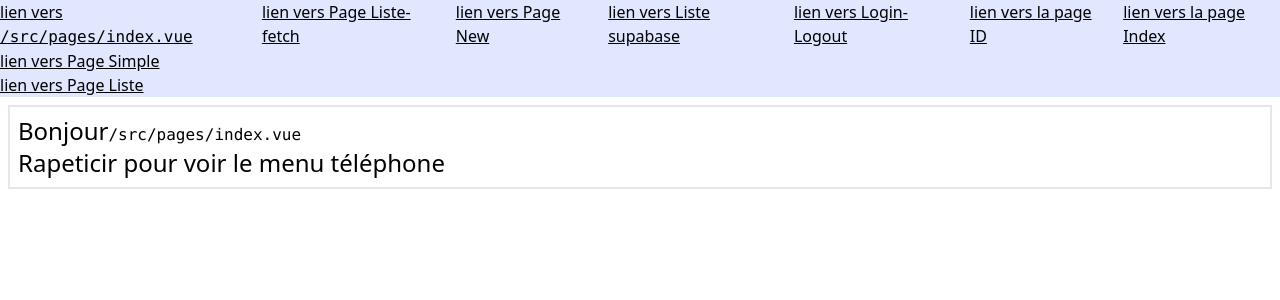
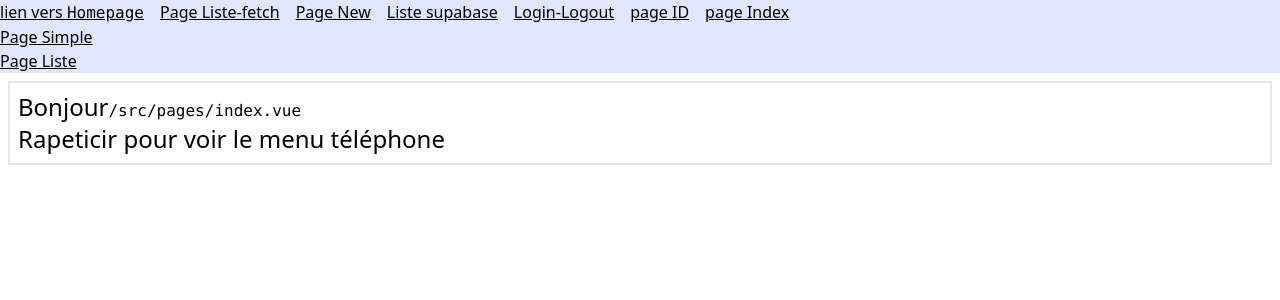
Before and after one commit to ChamberlinMorgane/tp1-dev-frontp-morgane-chamberlin, a Vue app: page / in a window 1280 px wide. Shown: the top 300 px of the page. Built offline with nearby package versions, Linux system fonts and the light colour scheme; what @formkit/vue would draw is missing.

Commit message:
finissions du css pour le menu fonctionnelle (telephone/ordinateur)

```diff
--- a/src/App.vue
+++ b/src/App.vue
@@ -2,108 +2,113 @@
   <nav>
     <div class=" lg:hidden flex items-center">
       <button v-on:click="menuNav = !menuNav " class=" py-6 px-3 ">
-        <Bars3Icon class="h-10 w-10 text-indigo-700" :class="{hidden: !menuNav}" />
+        <Bars3Icon class="h-10 w-10 text-red-600" :class="{hidden: !menuNav}" />
       </button>
     </div>
 
-    <div class="flex flex-row-reverse" :class="{hidden: menuNav }">
+    <div class="flex " :class="{hidden: menuNav }">
       <button v-if="!menuNav" v-on:click="menuNav = !menuNav" class=" py-6 px-3 ">
-        <XMarkIcon class="h-10 w-10 text-indigo-600" />
+        <XMarkIcon class="h-10 w-10 text-red-600" />
       </button>
 
 
-      <ul>
+      <ul class="justify-center m-auto">
         <li>
-          <router-link class="text-red-600 underline" to="/">
+          <router-link class="text-black underline" to="/">
             lien vers
-            <code class="font-mono">/src/pages/index.vue</code>
+            <code class="font-mono">Homepage</code>
           </router-link>
         <li>
-          <router-link class="text-red-600 underline" to="/simple">
-            <h2>lien vers Page Simple</h2>
+          <router-link class="text-black underline" to="/simple">
+            <h2>Page Simple</h2>
           </router-link>
         </li>
         <li>
-          <router-link class="text-red-600 underline" to="/liste">
-            <h2>lien vers Page Liste</h2>
+          <router-link class="text-black underline" to="/liste">
+            <h2>Page Liste</h2>
           </router-link>
         </li>
         </li>
         <li>
-          <router-link class="text-red-600 underline" to="/liste-fetch">
-            <h2>lien vers Page Liste-fetch</h2>
+          <router-link class="text-black underline" to="/liste-fetch">
+            <h2> Page Liste-fetch</h2>
           </router-link>
         </li>
         <li>
-          <router-link class="text-red-600 underline" to="/edit/new">
-            <h2>lien vers Page New</h2>
+          <router-link class="text-black underline" to="/edit/new">
+            <h2> Page New</h2>
           </router-link>
         </li>
         <li>
-          <router-link class="text-red-600 underline" to="/liste-supabase">
-            <h2>lien vers Liste supabase</h2>
+          <router-link class="text-black underline" to="/liste-supabase">
+            <h2> Liste supabase</h2>
           </router-link>
         </li>
         <li>
-          <router-link class="text-red-600 underline" to="/login-logout">
-            <h2>lien vers Login-Logout</h2>
+          <router-link class="text-black underline" to="/login-logout">
+            <h2> Login-Logout</h2>
           </router-link>
         </li>
         <li>
-          <router-link class="text-red-600 underline" to="/edit/id">
-            <h2>lien vers la page ID</h2>
+          <router-link class="text-black underline" to="/edit/id">
+            <h2> page ID</h2>
+          </router-link>
+        </li>
+        <li>
+          <router-link class="text-black underline" to="/quartier">
+            <h2> page Index</h2>
           </router-link>
         </li>
       </ul>
     </div>
 
 
-    <div class="hidden lg:flex justify-center bg-indigo-100">
-      <ul class="flex space-x-5">
+    <div class="hidden lg:flex bg-indigo-100">
+      <ul class="flex space-x-4">
         <li>
           <router-link class="text-black underline" to="/">
             lien vers
-            <code class="font-mono">/src/pages/index.vue</code>
+            <code class="font-mono">Homepage</code>
           </router-link>
         <li>
           <router-link class="text-black underline" to="/simple">
-            <h2>lien vers Page Simple</h2>
+            <h2>Page Simple</h2>
           </router-link>
         </li>
         <li>
           <router-link class="text-black underline" to="/liste">
-            <h2>lien vers Page Liste</h2>
+            <h2> Page Liste</h2>
           </router-link>
         </li>
         </li>
         <li>
           <router-link class="text-black underline" to="/liste-fetch">
-            <h2>lien vers Page Liste-fetch</h2>
+            <h2> Page Liste-fetch</h2>
           </router-link>
         </li>
         <li>
           <router-link class="text-black underline" to="/edit/new">
-            <h2>lien vers Page New</h2>
+            <h2> Page New</h2>
           </router-link>
         </li>
         <li>
           <router-link class="text-black underline" to="/liste-supabase">
-            <h2>lien vers Liste supabase</h2>
+            <h2> Liste supabase</h2>
           </router-link>
         </li>
         <li>
           <router-link class="text-black underline" to="/login-logout">
-            <h2>lien vers Login-Logout</h2>
+            <h2>Login-Logout</h2>
           </router-link>
         </li>
         <li>
           <router-link class="text-black underline" to="/edit/id">
-            <h2>lien vers la page ID</h2>
+            <h2> page ID</h2>
           </router-link>
         </li>
         <li>
           <router-link class="text-black underline" to="/quartier">
-            <h2>lien vers la page Index</h2>
+            <h2> page Index</h2>
           </router-link>
         </li>
       </ul>
--- a/src/pages/quartier/index.vue
+++ b/src/pages/quartier/index.vue
@@ -22,7 +22,10 @@ if (error) console.log("n'a pas pu charger la table quartiercommune :", error);
                 <ul>
                     <li v-for="quartierObject in listeQuartier" :key="quartierObject.code_Quartier">
 
-                        {{ quartierObject.libelle_Quartier }}
+                        {{ quartierObject.libelle_Quartier }}<RouterLink :to="{
+                          name: 'quartier-id',
+                          params: { id: quartierObject.code_Quartier },
+                        }"> edit</RouterLink>
                     </li>
                 </ul>
             </DisclosurePanel>
```
